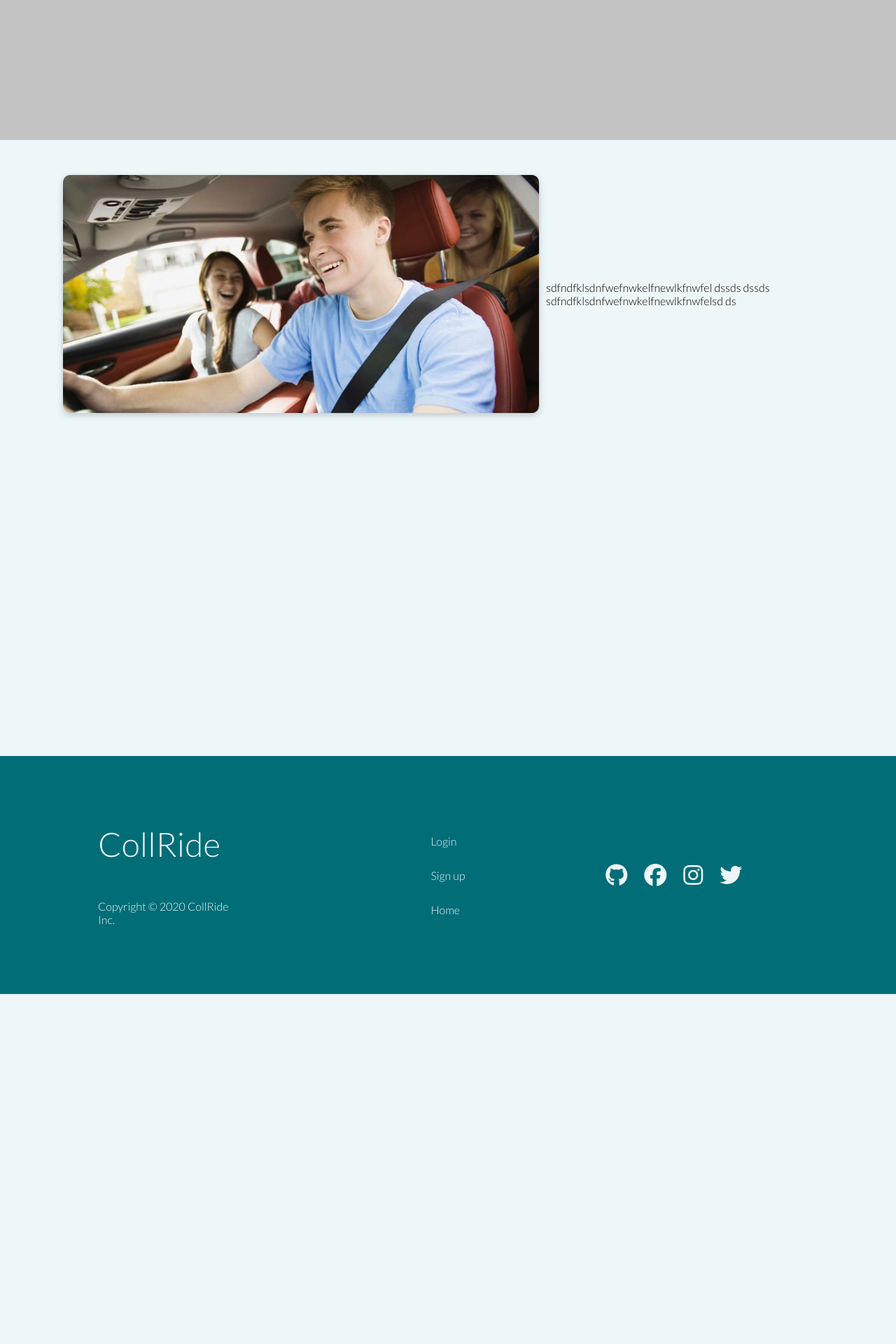
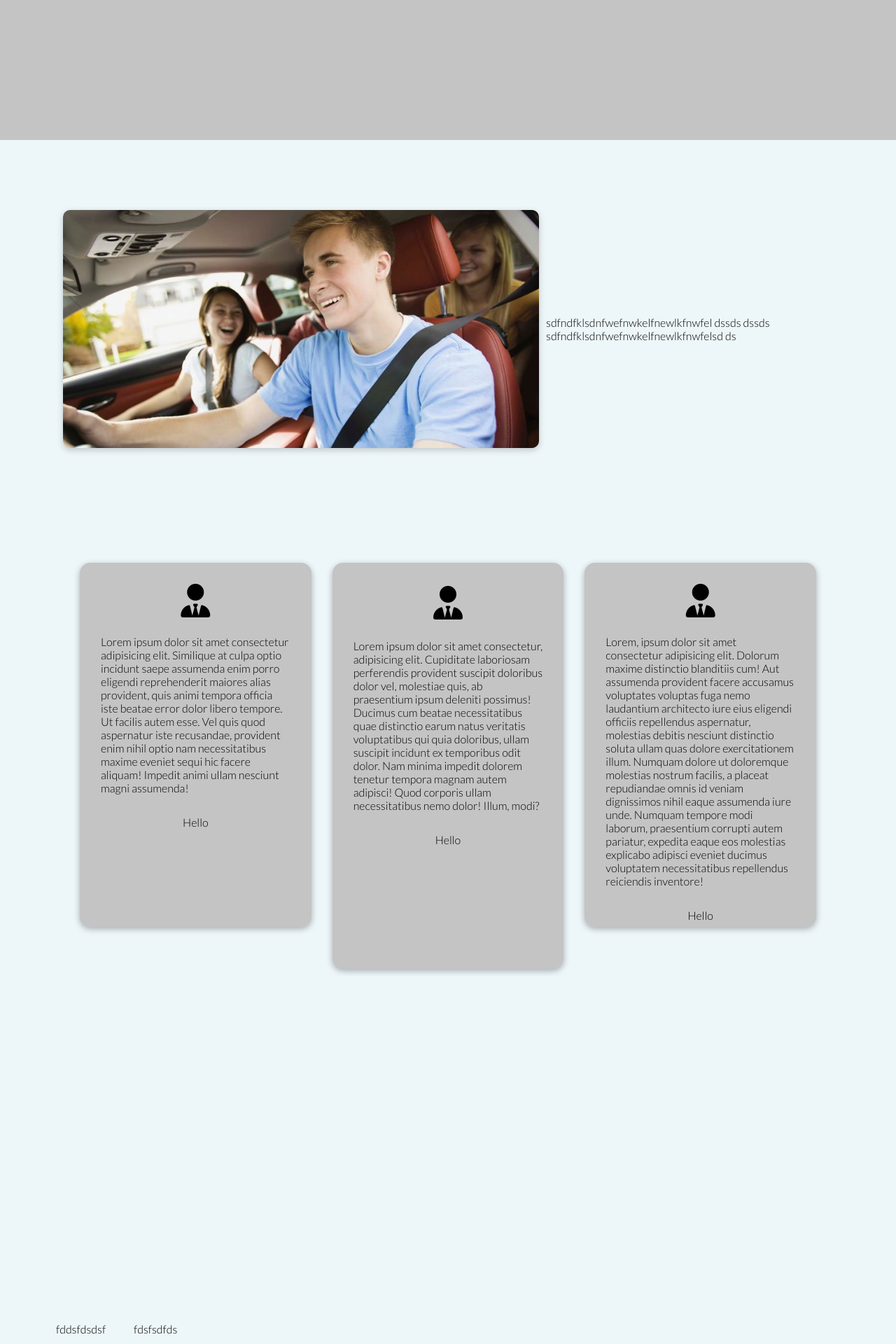
Before and after one commit to NaderASC20/collride, a Flask app: page / in a window 1280 px wide. Shown: the part 370-2290 px from the top of the page at 70% size. Before the commit the page ends 1790 px from the top, so only its background shows below. Run offline with Flask 2, Linux system fonts and the light colour scheme; data that the repository does not hold is empty; some libraries are stand-ins or nearby versions.

Commit message:
Home page

```diff
--- a/static/style.css
+++ b/static/style.css
@@ -302,12 +302,55 @@ body {
 
 .image-facts .container {
   max-width: 1550px;
-  height: 100%;
+  height: 450px;
   padding: 0 40px;
+  padding-top: 50px;
   overflow: auto;
   margin: 0 auto;
 }
 
+.feedback-cards .grid {
+  display: grid;
+  grid-column-gap: 10px;
+  grid-template-columns: repeat(3, 1fr);
+}
+
+.feedback-cards .container {
+  height: 600px;
+}
+
+.feedback-cards .card {
+  background-color: #C4C4C4;
+  color: black;
+}
+
+.feedback-cards .card-lateral {
+  background-color: #C4C4C4;
+  color: black;
+  border-radius: 15px;
+  box-shadow: 0 3px 10px rgba(0, 0, 0, 0.3);
+  padding: 30px;
+  margin: 10px;
+  height: 520px;
+}
+
+.feedback-cards .container .grid {
+  display: flex;
+  flex-direction: column;
+  grid-row-gap: 20px;
+  grid-template-columns: repeat(1fr, 3);
+}
+
+
+.bottom .section {
+  height: 650px;
+}
+
+.bottom .grid {
+  display: grid;
+  grid-column-gap: 40px;
+
+}
 
 /* cell number */
 .gallery-cell:before {
--- a/templates/home.html
+++ b/templates/home.html
@@ -29,6 +29,47 @@
       </p>
     </div>
   </div>
+</section>
+
+<section class="feedback-cards my-2">
+  <div class="container grid">
+      <div class="card-lateral grid flex">
+        <i class="fas fa-user-tie fa-3x"></i>
+          <p>
+              Lorem ipsum dolor sit amet consectetur adipisicing elit. Similique at culpa optio incidunt saepe assumenda enim porro eligendi reprehenderit maiores alias provident, quis animi tempora officia iste beatae error dolor libero tempore. Ut facilis autem esse. Vel quis quod aspernatur iste recusandae, provident enim nihil optio nam necessitatibus maxime eveniet sequi hic facere aliquam! Impedit animi ullam nesciunt magni assumenda!
+          </p>
+        <p>Hello</p>
+      </div>
+      <div class="card grid flex">
+        <i class="fas fa-user-tie fa-3x"></i>
+          <p>
+              Lorem ipsum dolor sit amet consectetur, adipisicing elit. Cupiditate laboriosam perferendis
+              provident suscipit doloribus dolor vel, molestiae quis, ab praesentium ipsum deleniti possimus!
+              Ducimus cum beatae necessitatibus quae distinctio earum natus veritatis voluptatibus qui quia
+              doloribus, ullam suscipit incidunt ex temporibus odit dolor. Nam minima impedit dolorem tenetur
+              tempora magnam autem adipisci! Quod corporis ullam necessitatibus nemo dolor! Illum, modi?
+          </p>
+        <p>Hello</p>
+      </div>
+      <div class="card-lateral grid flex">
+        <i class="fas fa-user-tie fa-3x"></i>
+          <p>
+              Lorem, ipsum dolor sit amet consectetur adipisicing elit. Dolorum maxime distinctio blanditiis cum! Aut assumenda provident facere accusamus voluptates voluptas fuga nemo laudantium architecto iure eius eligendi officiis repellendus aspernatur, molestias debitis nesciunt distinctio soluta ullam quas dolore exercitationem illum. Numquam dolore ut doloremque molestias nostrum facilis, a placeat repudiandae omnis id veniam dignissimos nihil eaque assumenda iure unde. Numquam tempore modi laborum, praesentium corrupti autem pariatur, expedita eaque eos molestias explicabo adipisci eveniet ducimus voluptatem necessitatibus repellendus reiciendis inventore!
+          </p>
+          <p>Hello</p>
+      </div>
+  </div>
+</section>
+
+<section class="bottom">
+  <div class="container flex">
+    <div class="grid flex">
+      <p>fddsfdsdsf</p>
+      <p>fdsfsdfds</p>
+    </div>
+
+  </div>
+
 
 </section>
 
@@ -37,4 +78,5 @@
 
 
 
+
 {% endblock content %}
```
